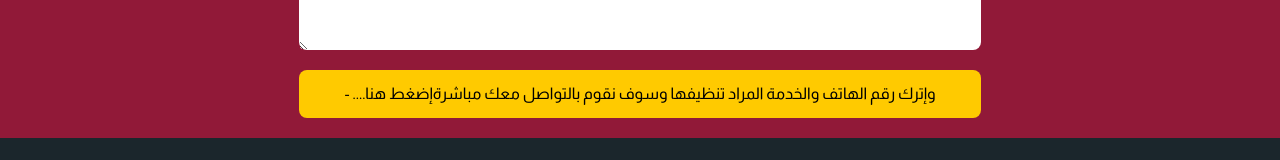
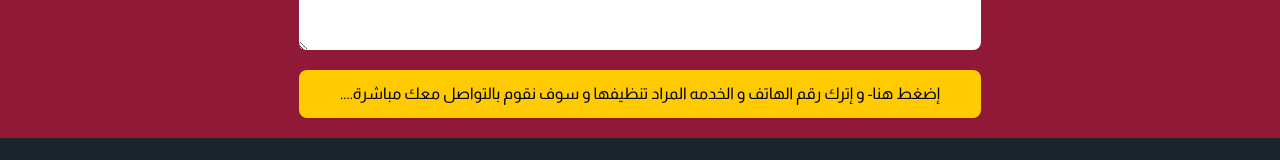
Before and after one commit to Ashraf-khaled-w/ksa-afflite, a React (Vite) app: page / in a window 1280 px wide. Shown: the part 4424-4584 px from the top of the page. Built offline with nearby package versions, Linux system fonts and the light colour scheme.

Commit message:
'fixsendbtn'

```diff
--- a/src/pages/Contact/Contact.jsx
+++ b/src/pages/Contact/Contact.jsx
@@ -159,7 +159,7 @@ function Contact() {
               className="bg-[#FFCA00] w-[90%] md:w-[55%] py-3 rounded-lg hover:cursor-pointer"
               disabled={isSubmitting}
             >
-              {isSubmitting ? '…جاري الإرسال' : '  - ....وإترك رقم الهاتف والخدمة المراد تنظيفها وسوف نقوم بالتواصل معك مباشرةإضغط هنا'}
+              {isSubmitting ? '…جاري الإرسال' : '....إضغط هنا- و إترك رقم الهاتف و الخدمه المراد تنظيفها و سوف نقوم بالتواصل معك مباشرة'}
             </button>
 
             </form>
```
